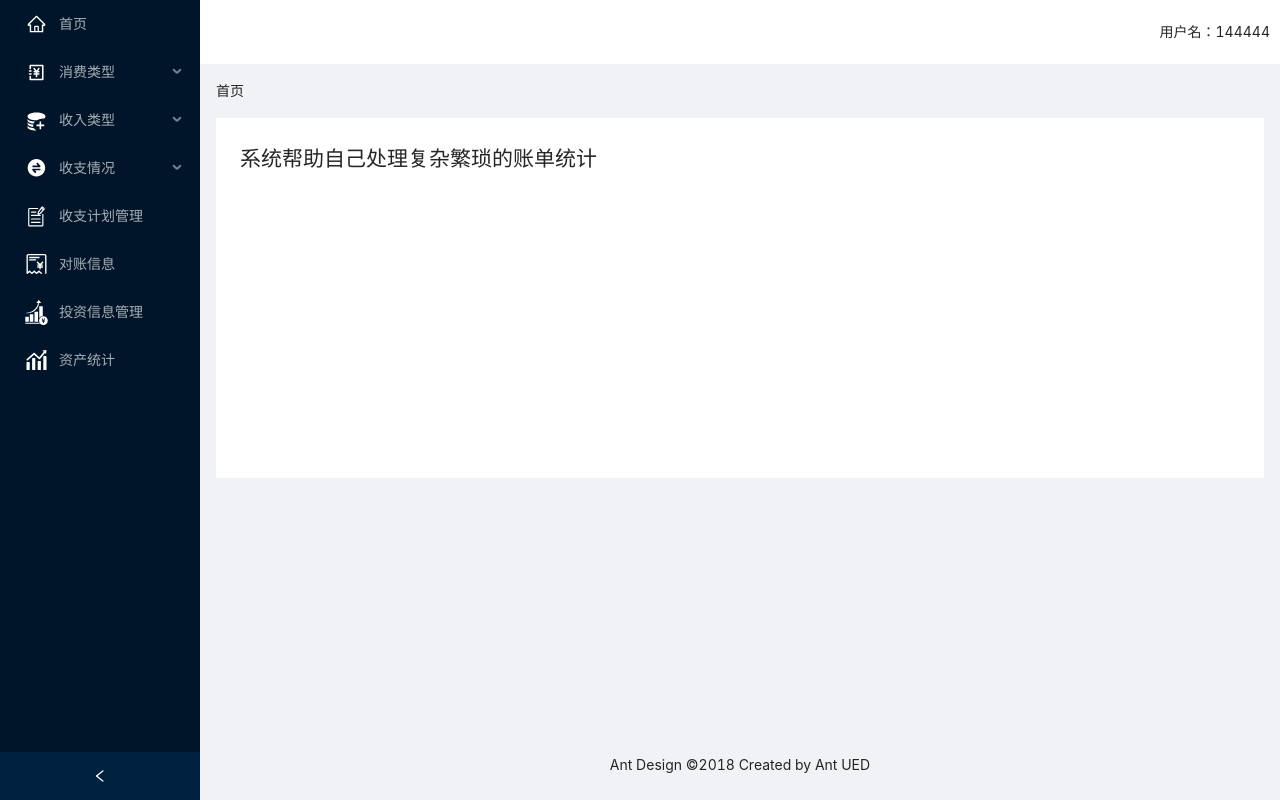
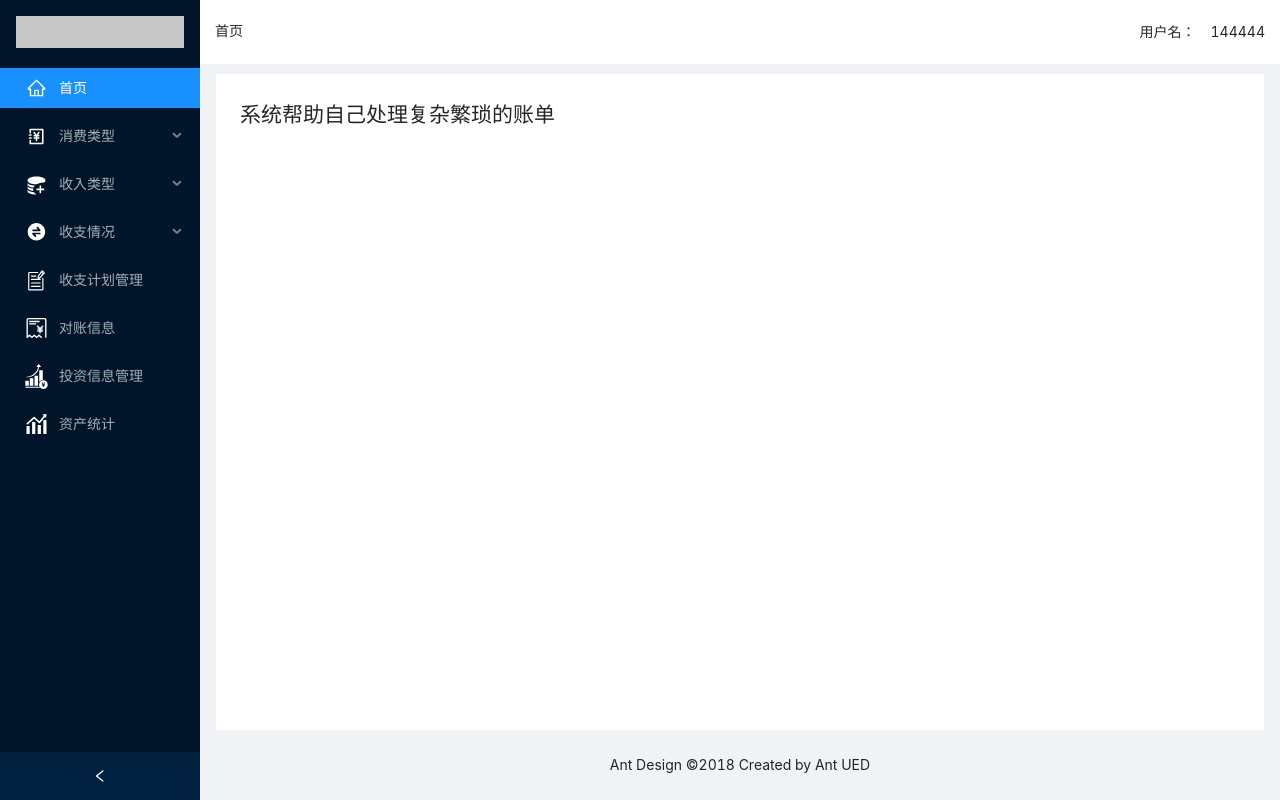
Before and after one commit to HHG66/financial-server, a React (Create React App) app in the folder web/: page /home in a window 1280 px wide. Built offline with nearby package versions, Linux system fonts and the light colour scheme.

Commit message:
调整样式相关东西。调整面包屑到header上面

```diff
--- a/web/craco.config.js
+++ b/web/craco.config.js
@@ -1,5 +1,6 @@
 const path =require('path')
 const CracoLessPlugin = require("craco-less");
+console.log(process.env.NODE_ENV);
 module.exports ={
   webpack:{
     alias:{
--- a/web/src/components/Aside.js
+++ b/web/src/components/Aside.js
@@ -1,29 +1,31 @@
 /*
  * @Author: HHG
  * @Date: 2022-09-01 10:58:19
- * @LastEditTime: 2022-09-04 23:38:35
+ * @LastEditTime: 2022-09-06 10:22:56
  * @LastEditors: 韩宏广
- * @FilePath: /个人财务/web/src/components/Aside.js
+ * @FilePath: \my-financial\web\src\components\Aside.js
  * @文件说明:
  */
 import {  Layout, Menu } from 'antd';
 import React, { useEffect, useState } from 'react'
-import {Link} from 'react-router-dom'
+import {Link,useLocation} from 'react-router-dom'
 import Routers from '@/router/routers';
 const {  Sider } = Layout;
 
 const rootSubmenuKeys = ['/consumptiontype', '/incometype', '/balancepayments'];
 
-const onClick=(e)=>{
-  console.log(e);
-}
+
 
 const Aside=()=>{
   const [collapsed, setCollapsed] = useState(false);
   const [routerItem,setRouterItem]=useState([])
   const [openKeys, setOpenKeys] = useState([]);
+  const [defaultSelectedKeys, setdefaultSelectedKeys] = useState(['']);
+  const {pathname}=useLocation()
+
   useEffect(()=>{
   // console.log(Routers);
+  //将路由表转化成要使用的格式，组Aside
   const Router=[]
   Routers.map((item)=>{
     if(item.subs){
@@ -54,7 +56,27 @@ const Aside=()=>{
   // console.log(Router);
   setRouterItem(Router)
   },[])
+
+  useEffect(()=>{
+    console.log(pathname);
+    setdefaultSelectedKeys([pathname])
+    // const latestOpenKey = pathname.find((key) => openKeys.indexOf(key) === -1);
+    rootSubmenuKeys.map((item)=>{
+      if(pathname.indexOf(item)!==-1){
+        console.log(item);
+        // setOpenKeys(item);
+        // onOpenChange()
+      }
+      return item
+    })
+    // if (rootSubmenuKeys.indexOf(latestOpenKey) === -1) {
+    //   setOpenKeys(pathname);
+    // }
+  },[pathname])
+
+  //这个地方是只展开一个父级菜单，onOpenChange只在打开有子级导航的时候会触发。
   const onOpenChange = (keys) => {
+    console.log(keys);
     const latestOpenKey = keys.find((key) => openKeys.indexOf(key) === -1);
     if (rootSubmenuKeys.indexOf(latestOpenKey) === -1) {
       setOpenKeys(keys);
@@ -62,11 +84,18 @@ const Aside=()=>{
       setOpenKeys(latestOpenKey ? [latestOpenKey] : []);
     }
   };
+
+  const onClick=(e)=>{
+    //这里是为了，点击没有子菜单的导航可以将已经展开的导航关闭
+    if(e.keyPath.length<2){
+    setOpenKeys([])
+    }
+  }
   return(
     <>
        <Sider collapsible collapsed={collapsed} onCollapse={(value) => {setCollapsed(value)}}>
-        <div className="logo" />
-        <Menu theme="dark" defaultSelectedKeys={['1']} mode="inline" items={routerItem}  onClick={onClick}  openKeys={openKeys} onOpenChange={onOpenChange}/>
+        <div className="logo" ></div>
+        <Menu theme="dark" defaultSelectedKeys={'/home'} selectedKeys={defaultSelectedKeys} mode="inline" items={routerItem}  onClick={onClick}  openKeys={openKeys} onOpenChange={onOpenChange}/>
       </Sider>
     </>
   )
--- a/web/src/pages/Home/index.js
+++ b/web/src/pages/Home/index.js
@@ -1,7 +1,7 @@
 const Home=()=>{
   return(
     <>
-     <h2>系统帮助自己处理复杂繁琐的账单统计</h2>
+     <h2>系统帮助自己处理复杂繁琐的账单</h2>
     </>
   )
   }
--- a/web/src/pages/Layout/index.js
+++ b/web/src/pages/Layout/index.js
@@ -65,19 +65,9 @@ const Layouts = () => {
             padding: 0,
           }}
         >
-        <div className='userInfo'>
-          <span>用户名：</span>
-          <span>144444</span>
-        </div>
-        </Header>
-        <Content
-          style={{
-            margin: '0 16px',
-          }}
-        >
           <Breadcrumb
             style={{
-              margin: '16px 0',
+              // margin: '16px 0',
             }}
           >
             {
@@ -86,6 +76,17 @@ const Layouts = () => {
               })
             }
           </Breadcrumb>
+        <div className='userInfo'>
+          <span>用户名：</span>
+          <span>144444</span>
+        </div>
+        </Header>
+        <Content
+          style={{
+            // margin: '0 16px',
+          }}
+        >
+
           <div
             className="site-layout-background"
             style={{
--- a/web/src/pages/Layout/index.less
+++ b/web/src/pages/Layout/index.less
@@ -1,18 +1,40 @@
-#components-layout-demo-side .logo {
+ .logo {
   height: 32px;
   margin: 16px;
-  background: rgba(255, 255, 255, 0.3);
+  background:rgb(200,200,200)
+  // background: url("../../assets/images/logo.png");
+  // background: url("../../assets/images/微信图片_20220907084824_163x82.jpg");
+  // background: url("../../assets/images/透明底反黑图.svg");
+  // background-image:url("../../assets/images/logo.png");
 }
 
 .site-layout .site-layout-background {
   background: #fff;
 }
 .userInfo{
-  display: flex;
+  // display: flex;
   // flex-direction: column;
-  justify-content: flex-end;
-  margin-right: 10px;
+  // justify-content: flex-end;
+  // margin-right: 10px;
   span{
     height: 20px;
+    margin-right: 15px;
   }
 }
+
+header{
+  display: flex;
+  flex-direction: row;
+  justify-content: space-between;
+  .ant-breadcrumb{
+    margin: 20px 0;
+    margin-left: 15px;
+  }
+}
+main{
+  margin:0 16px;
+  margin-top: 10px;
+  .site-layout-background{
+    height: 100%;
+  }
+}
```
